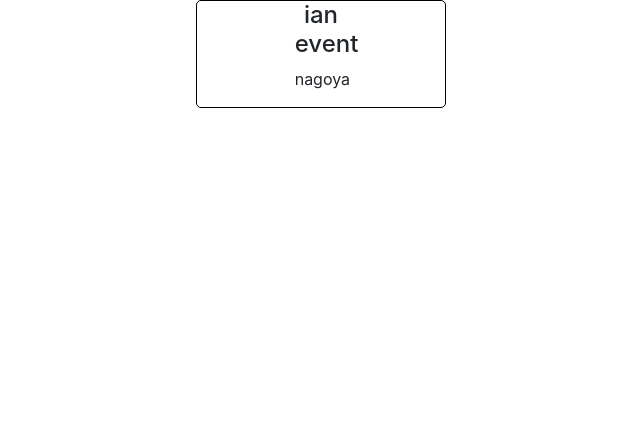
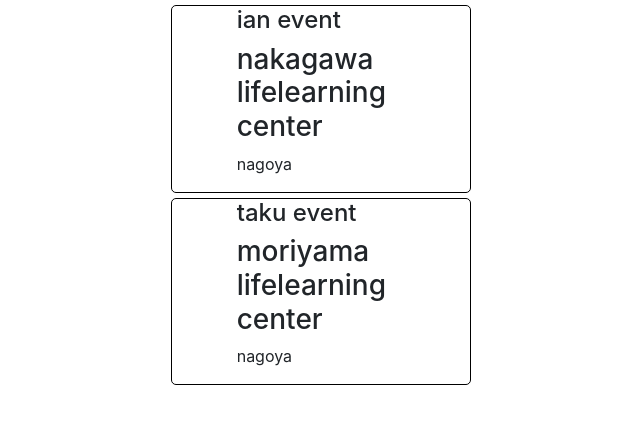
Before and after one commit to sp-devi/hoopsy, a React (Create React App) app in the folder client/: page /show-events in a window 1280 px wide. Shown: the top 424 px of the page, without its empty margins (319-959 px from the left). Built offline with nearby package versions, Linux system fonts and the light colour scheme.

Commit message:
finish basic event list

```diff
--- a/client/src/App.css
+++ b/client/src/App.css
@@ -38,9 +38,9 @@
 }
 
 .event-container {
-  width: 250px;
+  width: 300px;
   border: 1px solid rgba(0,0,.125);
-  margin: 0 auto;
+  margin: 5px Auto;
   border-radius: 5px;
   overflow: hidden;
 }
--- a/client/src/components/SportEventItem.js
+++ b/client/src/components/SportEventItem.js
@@ -15,15 +15,17 @@ class SportEventItem extends Component {
     render() {
         return (
             <div className="row justify-content-center event-container">
-                <div className="col-md-4">
+                <div className="col-md-8">
                     <h4>
                         {this.state.event.eventName}
                     </h4>
+                    <h3>
+                        {this.state.event.eventAddress}
+                    </h3>
                     <p>
-                        {this.state.event.city}
+                        {this.state.event.cityName}
                     </p>
                 </div>
-
             </div>
         );
     };
--- a/client/src/components/SportEventList.js
+++ b/client/src/components/SportEventList.js
@@ -17,17 +17,23 @@ class SportEventList extends Component {
 
     render() {
         const events = this.state.sportEvents;
-        const dat = {
-            city: 'nagoya',
-            eventName: 'ian event'
-        }
+        const dat = [{
+            cityName: 'nagoya',
+            eventName: 'ian event',
+            eventAddress: 'nakagawa lifelearning center'
+        }, {
+            cityName: 'nagoya',
+            eventName: 'taku event',
+            eventAddress: 'moriyama lifelearning center'
+        }]
+
+        let eventList = dat.map((event) =>
+            <SportEventItem sportEvent={event}></SportEventItem>
+        )
+
         return (
             <div className="container">
-                <div className="row justify-content-center">
-                    <div className="col-md-12 text-center">
-                       <SportEventItem sportEvent={dat}></SportEventItem>
-                    </div>
-                </div>
+                {eventList}
             </div >
         );
     }
```
